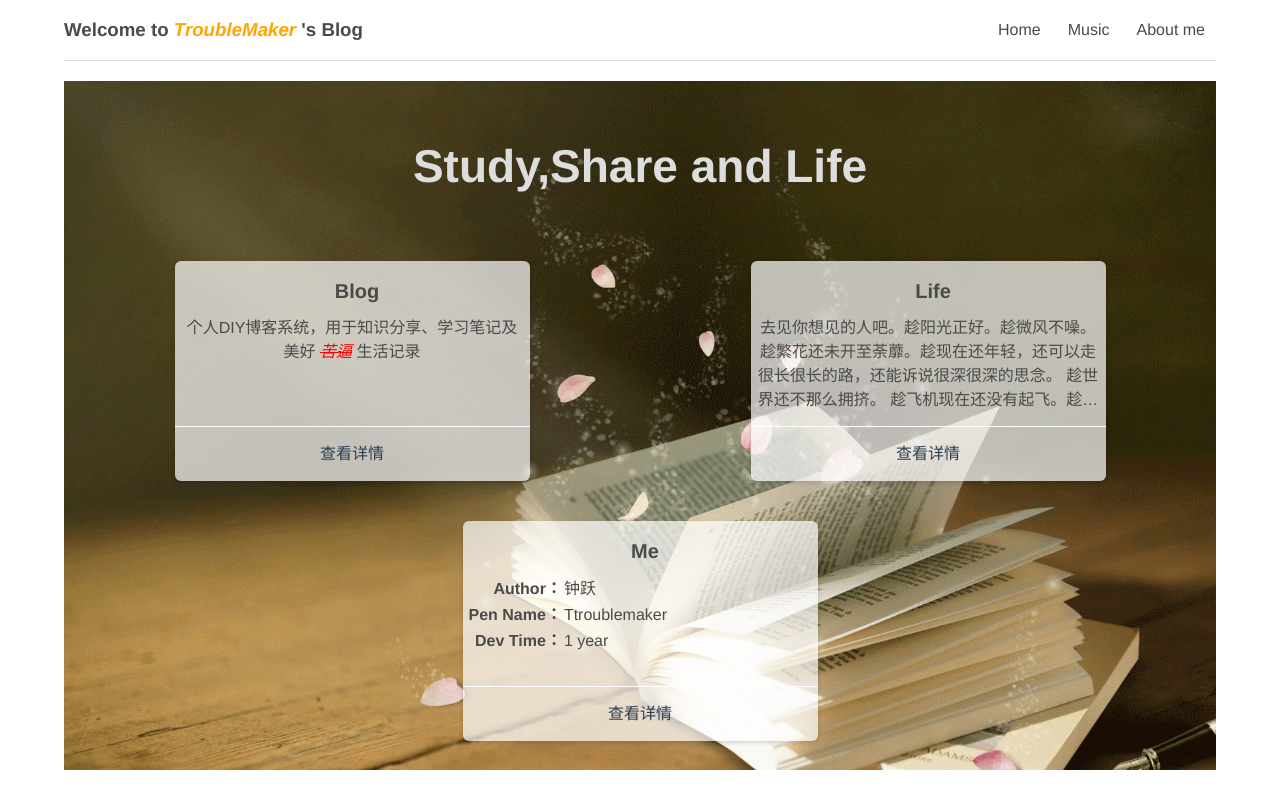
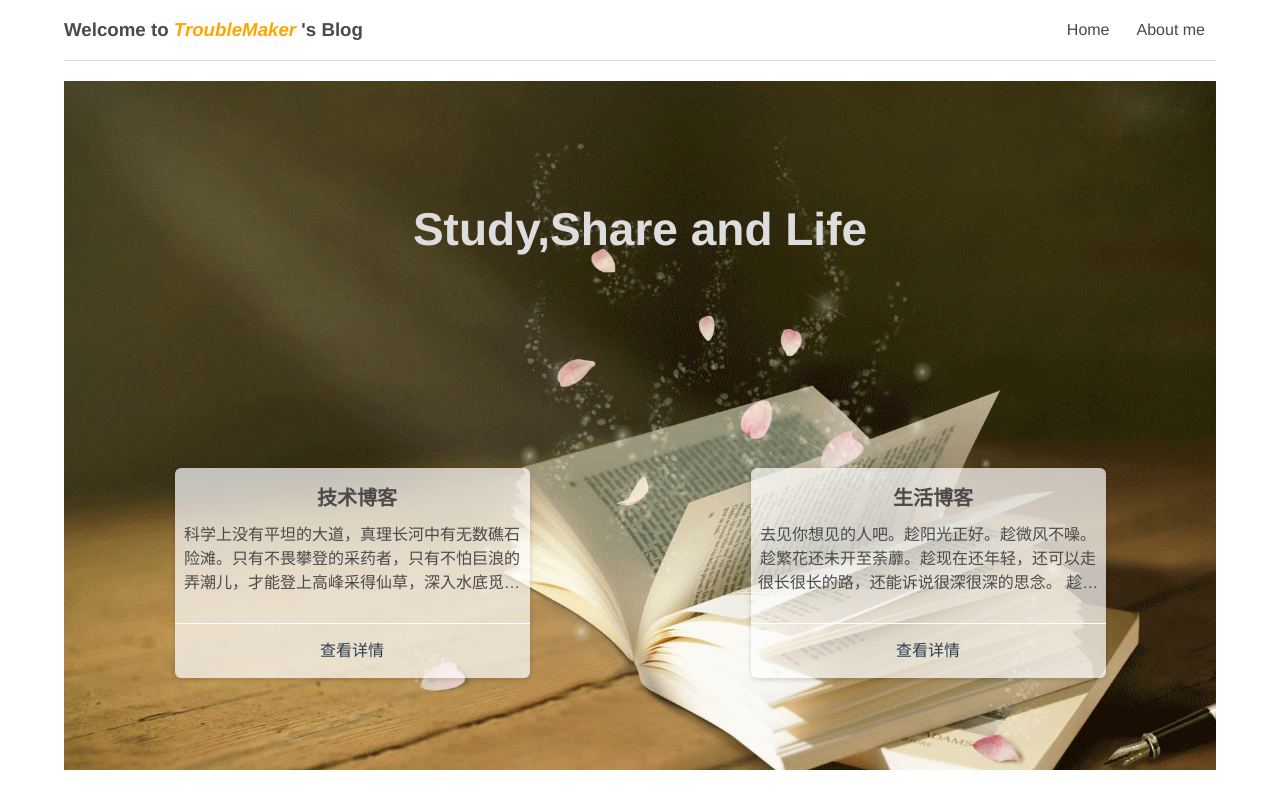
Before and after one commit to Ttroublemaker/blog-font-end, a Vue app: page /#/home in a window 1280 px wide. Built offline with nearby package versions, Linux system fonts and the light colour scheme; a small style sheet from the web is missing.

Commit message:
待修改

```diff
--- a/package.json
+++ b/package.json
@@ -13,6 +13,7 @@
     "element-ui": "^2.13.0",
     "vue": "^2.6.10",
     "vue-aplayer": "^1.6.1",
+    "vue-meditor": "^2.1.1",
     "vue-router": "^3.1.3",
     "vuex": "^3.1.2"
   },
--- a/public/index.html
+++ b/public/index.html
@@ -6,7 +6,7 @@
   <meta http-equiv="X-UA-Compatible" content="IE=edge">
   <meta name="viewport" content="width=device-width, initial-scale=1.0, maximum-scale=1.0, user-scalable=0">
   <link rel="icon" href="<%= BASE_URL %>favicon.ico" />
-  <link rel="stylesheet" href="//at.alicdn.com/t/font_1584438_jsy7meljdvq.css" />
+  <link rel="stylesheet" href="//at.alicdn.com/t/font_1584438_kag9ik08kei.css" />
   <title>blog-FE</title>
   <style>
     a {
--- /dev/null
+++ b/src/components/markdown.vue
@@ -0,0 +1,21 @@
+<template>
+  <div class="markdown">
+    <MarkdownPro :value="data1" />
+  </div>
+</template>
+
+<script>
+import { MarkdownPro } from "vue-meditor";
+
+export default {
+  name: "markdown",
+  components: {
+    MarkdownPro
+  },
+  data() {
+    return {
+      data1: "123123"
+    };
+  }
+};
+</script>
--- a/src/layout/Main.vue
+++ b/src/layout/Main.vue
@@ -2,7 +2,7 @@
   <div class="main-container">
     <headerBar />
     <router-view :key="$route.fullPath" />
-    <el-backtop :visibility-height="400" :bottom="60">
+    <el-backtop :visibility-height="400" :bottom="40">
       <i class="iconfont icon-fanhuidingbu"></i>
     </el-backtop>
   </div>
@@ -17,18 +17,17 @@ export default {
 </script>
 <style lang="scss" scoped>
 .main-container {
-  width: 100%;
-  box-sizing: border-box;
-  padding: 0 15%;
-  position: absolute;
+  margin: 0 15%;
   min-height: 400px;
-  i {
-    font-size: 28px;
+  .el-backtop {
+    i {
+      font-size: 32px;
+    }
   }
 }
 @media screen and (max-width: 1400px) {
   .main-container {
-    padding: 0 5%;
+    margin: 0 5%;
   }
 }
 </style>
--- a/src/layout/components/audio-player.vue
+++ /dev/null
@@ -1,65 +0,0 @@
-<template>
-  <div id="aplayer" ref="aplayer" v-show="showOrHide!=='hide'">
-    <!-- <aplayer autoplay :music="music" :list="list" /> -->
-    <aplayer :music="music" :list="list" />
-  </div>
-</template>
-<script>
-// APlayer 音乐播放器
-import Aplayer from "vue-aplayer";
-export default {
-  props: {
-    showOrHide: {
-      type: String,
-      default: "hide"
-    }
-  },
-  components: {
-    Aplayer
-  },
-  data() {
-    return {
-      music: {
-        title: "secret base~君がくれたもの~",
-        artist: "Silent Siren",
-        src: "http://music.163.com/song/media/outer/url?id=557581285.mp3",
-        pic:
-          "http://img.zcool.cn/community/010e585663ec8232f8754573023113.jpg@900w_1l_2o_100sh.jpg"
-      },
-      list: [
-        {
-          title: "secret base~君がくれたもの~",
-          artist: "Silent Siren",
-          src: "http://music.163.com/song/media/outer/url?id=557581285.mp3",
-          pic:
-            "http://img.zcool.cn/community/010e585663ec8232f8754573023113.jpg@900w_1l_2o_100sh.jpg"
-        },
-        {
-          title: "淘汰",
-          artist: "陈奕迅",
-          src: "http://music.163.com/song/media/outer/url?id=557581285.mp3",
-          pic:
-            "http://img.zcool.cn/community/010e585663ec8232f8754573023113.jpg@900w_1l_2o_100sh.jpg"
-        },
-        {
-          title: "晚安",
-          artist: "这是我的晚安",
-          src: "http://music.163.com/song/media/outer/url?id=557581288.mp3",
-          pic:
-            "http://img.zcool.cn/community/01a5575792e77e0000012e7e9e89c3.gif"
-        }
-      ]
-    };
-  }
-
-  //
-};
-</script>
-<style lang="scss">
-// 修复布局bug
-.aplayer-list {
-  li {
-    text-align: left;
-  }
-}
-</style>
--- a/src/layout/components/header-bar.vue
+++ b/src/layout/components/header-bar.vue
@@ -16,30 +16,19 @@
         <span class="border-bottom"></span>
       </div>
     </div>
-    <div class="audio-container">
-      <audioPlayer :showOrHide="showOrHide" />
-    </div>
   </div>
 </template>
 <script>
 import Icon from "../../components/icon";
-import audioPlayer from "./audio-player";
 export default {
   components: {
-    Icon,
-    audioPlayer
+    Icon
   },
   data() {
     return {
       showOrHide: "hide",
       list: [
         { title: "Home", id: "home", icon: "icon-home", routerLink: "/home" },
-        {
-          title: "Music",
-          id: "personal",
-          icon: "icon-yinle",
-          routerLink: ""
-        },
         {
           title: "About me",
           id: "personal",
@@ -51,15 +40,6 @@ export default {
   },
   methods: {
     goToLink(item) {
-      if (item.title === "Music") {
-        if (this.showOrHide === "show") {
-          this.showOrHide = "hide";
-          return;
-        }
-        this.showOrHide = "show";
-        return;
-      }
-      this.showOrHide = "hide";
       if (item.routerLink) {
         this.$router.push(item.routerLink);
         return;
--- a/src/views/Blog/Blog.vue
+++ b/src/views/Blog/Blog.vue
@@ -1,9 +1,17 @@
 <template>
   <div class="blog">
-    <div class="blog-list">
+    <div class="search-list">
+      <div class="seacrh-title">
+        <el-input placeholder="按关键字搜索blog" v-model="searchInput" @keyup.enter.native="search">
+          <i slot="suffix" class="el-input__icon el-icon-search"></i>
+        </el-input>
+        <el-button type="primary" icon="el-icon-search" @click.native="search">搜索</el-button>
+      </div>
+      <searchResult :searchList="searchList" v-if="searching" />
+    </div>
+    <div class="blog-list" v-if="!searching">
       <header class="header">
         <i class="iconfont icon-liebiao2"></i>博客列表
-        <el-button type="text" icon="el-icon-edit" @click="toCreateNewBlog">新建</el-button>
       </header>
       <section class="blog-items-container">
         <el-tabs v-model="activeName">
@@ -33,7 +41,7 @@
         ></el-pagination>
       </section>
     </div>
-    <div class="recommend-list">
+    <div class="recommend-list" v-if="!searching">
       <header class="header">
         <i class="iconfont icon-tuijian1"></i> 特别推荐
       </header>
@@ -50,22 +58,49 @@
 import { login } from "../../api/index.js";
 import blogItem from "./components/blog-item";
 import recommendItem from "./components/recommend-item";
+import searchResult from "./components/search-result";
 
 export default {
   components: {
     blogItem,
-    recommendItem
+    recommendItem,
+    searchResult
   },
   data() {
     return {
       screenWidth: document.body.clientWidth, //获取body宽度
       activeName: "first",
       isSmall: false,
+      searchInput: "",
       currentPage1: 5,
       currentPage2: 5,
       currentPage3: 5,
       currentPage4: 4,
-      recommendList: [{}, {}, {}, {}]
+      recommendList: [{}, {}, {}, {}],
+      searching: false,
+      searchList: [
+        {
+          name: "01",
+          title: "如何做一个美男子search",
+          time: "2019-12-30",
+          content: `简化流程：设计简洁直观的操作流程；用户决策：根据场景可给予用户操作建议或安全提示，但不能代替用户进行决策；用户决策：
+          根据场景可给予用户操作建议或安全提示，但不能代替用户进行决策；用户决策：根据场景可给予用户操作建议或安全提示，但不能代替用户进行决策；`
+        },
+        {
+          name: "02",
+          title: "如何做一个美男子",
+          time: "2019-12-30",
+          content: `简化流程：设计简洁直观的操作流程；用户决策：根据场景可给予用户操作建议或安全提示，但不能代替用户进行决策；用户决策：
+          根据场景可给予用户操作建议或安全提示，但不能代替用户进行决策；用户决策：根据场景可给予用户操作建议或安全提示，但不能代替用户进行决策；`
+        },
+        {
+          name: "03",
+          title: "如何做一个美男子",
+          time: "2019-12-30",
+          content: `简化流程：设计简洁直观的操作流程；用户决策：根据场景可给予用户操作建议或安全提示，但不能代替用户进行决策；用户决策：
+          根据场景可给予用户操作建议或安全提示，但不能代替用户进行决策；用户决策：根据场景可给予用户操作建议或安全提示，但不能代替用户进行决策；`
+        }
+      ]
     };
   },
   computed: {
@@ -84,13 +119,9 @@ export default {
     toLogin() {
       login("zhangsan", 123);
     },
-    toCreateNewBlog() {
-      this.$router.push({
-        path: "/blog-create",
-        query: {
-          type: "add"
-        }
-      });
+    search() {
+      this.searching = true;
+      console.log("search");
     },
     handleSizeChange(val) {
       console.log(`每页 ${val} 条`);
@@ -107,16 +138,24 @@ export default {
   display: flex;
   flex-direction: column;
   align-items: flex-start;
+  text-align: left;
   position: relative;
+  .search-list {
+    .seacrh-title {
+      margin-bottom: 20px;
+      display: inline-flex;
+      .el-input {
+        margin-right: 10px;
+      }
+    }
+  }
   .header {
     margin-bottom: 10px;
     padding: 10px 0;
     font-weight: 600;
     border-bottom: 1px solid #ddd;
-    .el-button {
-      padding: 0 10px;
-    }
   }
+  .search-list,
   .blog-list,
   .recommend-list {
     box-sizing: border-box;
--- a/src/views/Blog/components/blog-create.vue
+++ b/src/views/Blog/components/blog-create.vue
@@ -20,11 +20,16 @@
         <span class="label">是否推荐：</span>
         <el-switch v-model="switch_value" active-color="#13ce66" inactive-color="#ff4949"></el-switch>
       </div>
+      <markdown />
     </div>
   </div>
 </template>
 <script>
+import markdown from "../../../components/markdown";
 export default {
+  components: {
+    markdown
+  },
   data() {
     return {
       options: [
--- a/src/views/Blog/components/blog-item.vue
+++ b/src/views/Blog/components/blog-item.vue
@@ -12,8 +12,6 @@
           <br />
           <span class="handle">
             <el-button type="text">详情</el-button>
-            <el-button type="text">更新</el-button>
-            <el-button type="text">删除</el-button>
           </span>
         </div>
       </el-collapse-item>
@@ -23,27 +21,35 @@
 <script>
 export default {
   name: "blogItem",
+  props: {
+    blogList: {
+      type: Array,
+      default: function() {
+        return this.initList;
+      }
+    }
+  },
   data() {
     return {
       activeName: "1",
-      blogList: [
+      initList: [
         {
           name: "01",
-          title: "如何做一个美男子",
+          title: "如何做一个美男子1",
           time: "2019-12-30",
           content: `简化流程：设计简洁直观的操作流程；用户决策：根据场景可给予用户操作建议或安全提示，但不能代替用户进行决策；用户决策：
           根据场景可给予用户操作建议或安全提示，但不能代替用户进行决策；用户决策：根据场景可给予用户操作建议或安全提示，但不能代替用户进行决策；`
         },
         {
           name: "02",
-          title: "如何做一个美男子",
+          title: "如何做一个美男子2",
           time: "2019-12-30",
           content: `简化流程：设计简洁直观的操作流程；用户决策：根据场景可给予用户操作建议或安全提示，但不能代替用户进行决策；用户决策：
           根据场景可给予用户操作建议或安全提示，但不能代替用户进行决策；用户决策：根据场景可给予用户操作建议或安全提示，但不能代替用户进行决策；`
         },
         {
           name: "03",
-          title: "如何做一个美男子",
+          title: "如何做一个美男子3",
           time: "2019-12-30",
           content: `简化流程：设计简洁直观的操作流程；用户决策：根据场景可给予用户操作建议或安全提示，但不能代替用户进行决策；用户决策：
           根据场景可给予用户操作建议或安全提示，但不能代替用户进行决策；用户决策：根据场景可给予用户操作建议或安全提示，但不能代替用户进行决策；`
@@ -54,7 +60,9 @@ export default {
 };
 </script>
 <style lang="scss" scoped>
+.bolg-item-container {
   .el-collapse-item__header {
+    position: relative !important;
     .index {
       display: inline-block;
       height: 20px;
@@ -73,6 +81,12 @@ export default {
     .time {
       position: absolute;
       right: 30px;
+    }
+    .el-collapse-item__arrow {
+      width: 20px;
+      display: inline-block;
+      height: 20px;
+      margin: 0;
     }
     &.is-active {
       .index {
@@ -96,4 +110,5 @@ export default {
       }
     }
   }
+}
 </style>
--- /dev/null
+++ b/src/views/Blog/components/search-result.vue
@@ -0,0 +1,84 @@
+<template>
+  <div class="container">
+    <header class="header">
+      <i class="iconfont icon-sousuo2"></i> 搜索结果
+    </header>
+    <blogItem :blogList="searchList" />
+    <el-pagination
+      @size-change="handleSizeChange"
+      @current-change="handleCurrentChange"
+      :current-page.sync="currentPage3"
+      background
+      :small="isSmall"
+      :page-size="10"
+      :pager-count="5"
+      :total="1922"
+      :layout="page_Layout"
+    ></el-pagination>
+  </div>
+</template>
+<script>
+import blogItem from "./blog-item";
+export default {
+  props: {
+    searchList: {
+      type: Array,
+      required: true
+    }
+  },
+  components: {
+    blogItem
+  },
+  data() {
+    return {
+      screenWidth: document.body.clientWidth, //获取body宽度
+      isSmall: false,
+      searchInput: "",
+      currentPage1: 5,
+      currentPage2: 5,
+      currentPage3: 5,
+      currentPage4: 4
+    };
+  },
+  computed: {
+    // 移动端适配
+    page_Layout() {
+      if (this.screenWidth > 800) {
+        this.isSmall = false;
+        return "prev, pager, next, jumper";
+      } else {
+        this.isSmall = true;
+        return "prev, pager, next";
+      }
+    }
+  },
+  methods: {
+    handleSizeChange(val) {
+      console.log(`每页 ${val} 条`);
+    },
+    handleCurrentChange(val) {
+      console.log(`当前页: ${val}`);
+    }
+  }
+};
+</script>
+<style lang="scss" scoped>
+.container {
+  width: 100%;
+  box-sizing: border-box;
+  border: 1px solid #ddd;
+  border-radius: 2px;
+  padding: 10px;
+  margin-bottom: 20px;
+  .header {
+    margin-bottom: 10px;
+    padding: 10px 0;
+    font-weight: 600;
+    border-bottom: 1px solid #ddd;
+  }
+}
+.el-pagination {
+  margin-top: 20px;
+  text-align: right;
+}
+</style>
--- a/src/views/Home.vue
+++ b/src/views/Home.vue
@@ -5,47 +5,22 @@
       <div class="content-container">
         <div class="content-item">
           <span class="title">
-            <Icon iconClass="icon-bokeblogger3" class="icon" />Blog
+            <Icon iconClass="icon-bokeblogger3" class="icon" />技术博客
           </span>
-          <span class="summary" style="display:inline">
-            个人DIY博客系统，用于知识分享、学习笔记及美好
-            <i style="text-decoration:line-through;color:red;">苦逼</i> 生活记录
-          </span>
-          <!-- <span class="detail">查看详情</span> -->
+          <span
+            class="summary"
+          >科学上没有平坦的大道，真理长河中有无数礁石险滩。只有不畏攀登的采药者，只有不怕巨浪的弄潮儿，才能登上高峰采得仙草，深入水底觅得骊珠。——华罗庚</span>
           <router-link class="detail" to="/blog">查看详情</router-link>
         </div>
         <div class="content-item">
           <span class="title">
-            <Icon iconClass="icon-lvyou" class="icon" />Life
+            <Icon iconClass="icon-lvyou" class="icon" />生活博客
           </span>
           <span class="summary">
             去见你想见的人吧。趁阳光正好。趁微风不噪。趁繁花还未开至荼蘼。趁现在还年轻，还可以走很长很长的路，还能诉说很深很深的思念。
             趁世界还不那么拥挤。 趁飞机现在还没有起飞。趁现在时光还没有吞噬你们的留念。 趁现在自己的双手还能拥抱彼此。趁我们还有呼吸。 去见你想见的人吧。
           </span>
           <router-link class="detail" to="/life">查看详情</router-link>
-        </div>
-
-        <div class="content-item">
-          <span class="title">
-            <Icon iconClass="icon-person_alt_circle_fill" class="icon" />Me
-          </span>
-          <span class="summary">
-            <table class="table-me">
-              <tr>
-                <td>Author：</td>
-                <td>钟跃</td>
-              </tr>
-              <tr>
-                <td>Pen Name：</td>
-                <td>Ttroublemaker</td>
-              </tr>
-              <tr>
-                <td>Dev Time：</td>
-                <td>1 year</td>
-              </tr>
-            </table>
-          </span>
-          <router-link class="detail" to="/personal">查看详情</router-link>
         </div>
       </div>
     </div>
@@ -70,10 +45,15 @@ export default {
   margin-bottom: 20px;
   // 切记留出空格,否则不起作用
   height: calc(100vh - #{$HEIGHT} - 30px);
-  overflow: scroll;
+  overflow-x: hidden;
+  overflow-y: scroll;
+  // -webkit- browser 隐藏scrollbar
+  &::-webkit-scrollbar {
+    display: none;
+  }
   background-color: #ddd;
-  background: url("../assets/images/bg1.gif");
-  background-size: 100%;
+  background: url("../assets/images/bg1.gif") no-repeat center;
+  background-size: cover;
   position: relative;
 
   .scroll-container {
@@ -85,7 +65,7 @@ export default {
     .home-title {
       color: #ddd;
       font-size: 46px;
-      margin: 50px 0 30px 0;
+      margin: 50px 0;
       font-weight: 600;
     }
     .content-container {
@@ -97,7 +77,7 @@ export default {
       .content-item {
         width: 355px;
         border-radius: 6px;
-        height: 200px;
+        height: 190px;
         padding: 10px 0;
         margin: 20px 30px;
         background-color: rgba(255, 255, 255, 0.7);
@@ -133,18 +113,8 @@ export default {
           padding-bottom: 0;
           text-overflow: ellipsis;
           display: -webkit-box;
-          -webkit-line-clamp: 4;
+          -webkit-line-clamp: 3;
           -webkit-box-orient: vertical;
-          .table-me {
-            border-collapse: collapse;
-            td:nth-child(odd) {
-              text-align: right;
-              font-weight: 600;
-            }
-            td:nth-child(even) {
-              text-align: left;
-            }
-          }
         }
         .detail {
           padding: 15px;
```
Lines whose indentation alone changed are shown as unchanged.
